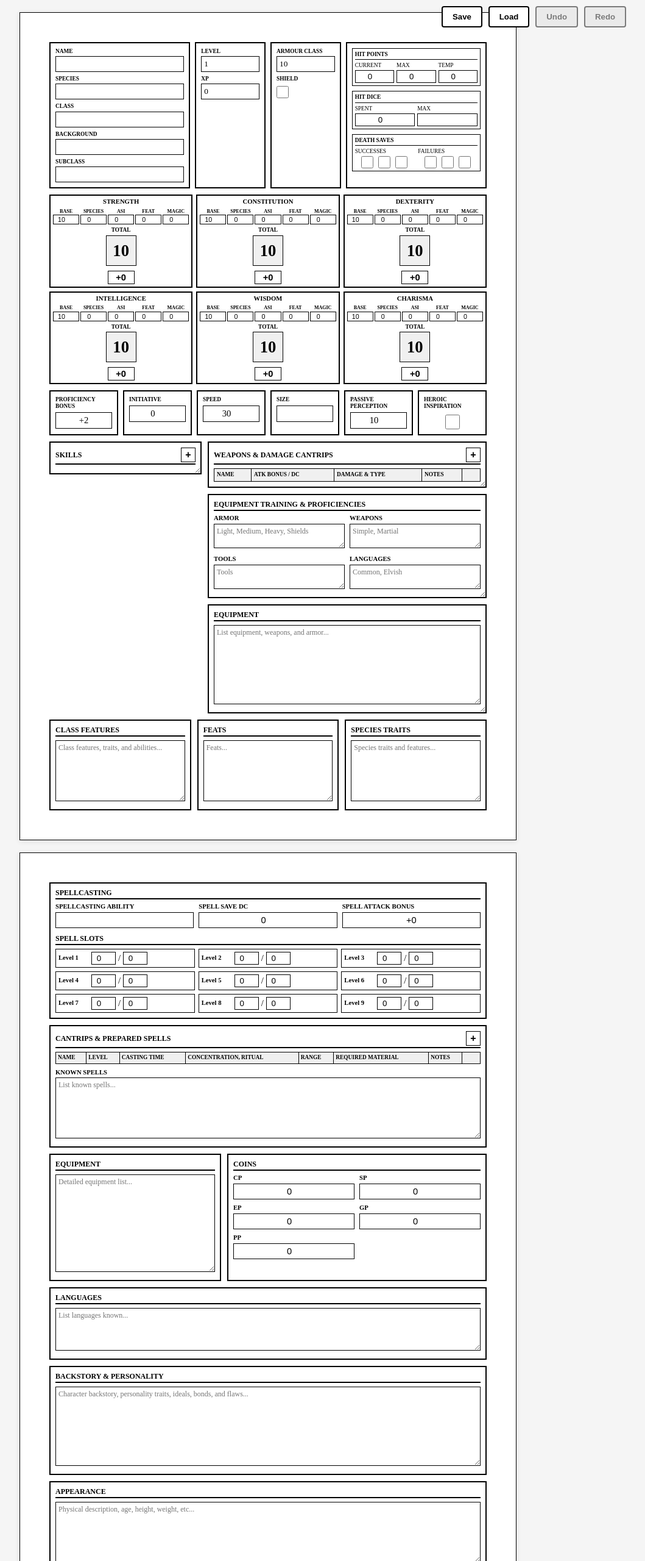
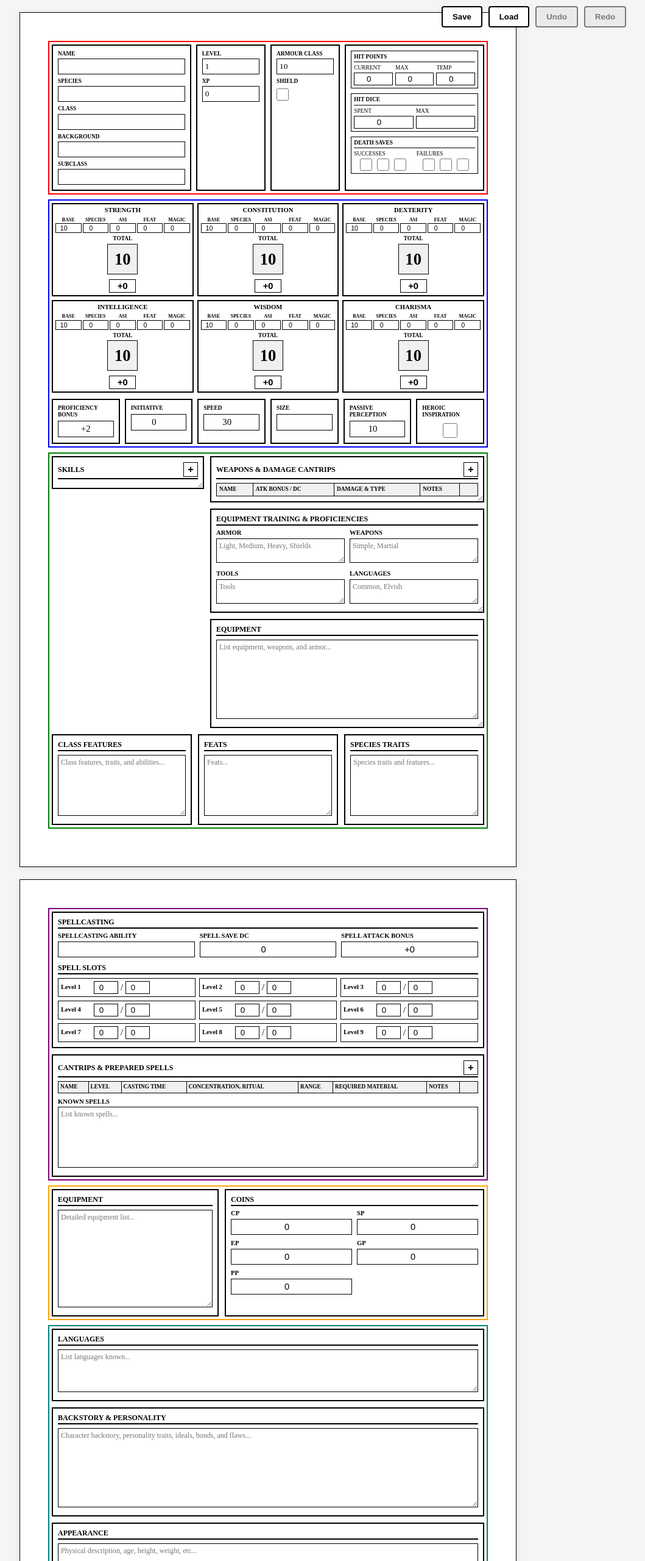
Before and after one commit to sdkfamous/dnd-character-sheet, a website with bundled scripts: page index.html in a window 1280 px wide. Shown: the top 2560 px of the page at 61% size, without its empty margins (200-1259 px from the left). Built offline with nearby package versions, Linux system fonts and the light colour scheme.

Commit message:
div grouping

```diff
--- a/index.html
+++ b/index.html
@@ -17,6 +17,8 @@
 
     <!-- Page 1 -->
     <div class="character-sheet page-1">
+        <!-- Group: Top Row -->
+        <div class="content-group" data-group="top-row" style="outline: 2px solid red; outline-offset: 4px; margin: 4px; margin-bottom: 20px;">
         <!-- Top Row -->
         <div class="top-row">
             <!-- Most Left Box: Name, Species, Class, Background, Subclass -->
@@ -122,7 +124,10 @@
                 </div>
             </div>
         </div>
+        </div>
 
+        <!-- Group: Ability Scores and Combat Stats -->
+        <div class="content-group" data-group="ability-scores-combat-stats" style="outline: 2px solid blue; outline-offset: 4px; margin: 4px; margin-bottom: 20px;">
         <!-- Row 2: Ability Scores -->
         <div class="row-2">
             <div class="stat-box">
@@ -335,7 +340,10 @@
                 <input type="checkbox" id="heroicInspiration" class="row3-checkbox" aria-label="Heroic inspiration">
             </div>
         </div>
+        </div>
 
+        <!-- Group: Main Content and Bottom Sections -->
+        <div class="content-group" data-group="main-content-bottom" style="outline: 2px solid green; outline-offset: 4px; margin: 4px; margin-bottom: 20px;">
         <div class="main-content">
             <!-- Left Column -->
             <div class="left-column">
@@ -423,10 +431,13 @@
                 <textarea id="speciesTraits" rows="6" placeholder="Species traits and features..."></textarea>
             </div>
         </div>
+        </div>
     </div>
 
     <!-- Page 2 -->
     <div class="character-sheet page-2">
+        <!-- Group: Spellcasting and Spells -->
+        <div class="content-group" data-group="spellcasting-spells" style="outline: 2px solid purple; outline-offset: 4px; margin: 4px; margin-bottom: 20px;">
         <!-- Spellcasting Section -->
         <div class="spellcasting-section">
             <div class="section-title">SPELLCASTING</div>
@@ -533,7 +544,10 @@
                 <textarea id="knownSpells" rows="6" placeholder="List known spells..."></textarea>
             </div>
         </div>
+        </div>
 
+        <!-- Group: Equipment & Coins -->
+        <div class="content-group" data-group="equipment-coins" style="outline: 2px solid orange; outline-offset: 4px; margin: 4px; margin-bottom: 20px;">
         <!-- Equipment & Coins -->
         <div class="equipment-coins-section">
             <div class="equipment-detail-section">
@@ -566,7 +580,10 @@
                 </div>
             </div>
         </div>
+        </div>
 
+        <!-- Group: Character Details -->
+        <div class="content-group" data-group="character-details" style="outline: 2px solid teal; outline-offset: 4px; margin: 4px; margin-bottom: 20px;">
         <!-- Languages -->
         <div class="languages-section">
             <div class="section-title">LANGUAGES</div>
@@ -590,6 +607,7 @@
             <div class="section-title">NOTES</div>
             <textarea id="notes" rows="6" placeholder="Additional notes..."></textarea>
         </div>
+        </div>
     </div>
 
     <script type="module" src="dist/character-sheet.js"></script>
```
